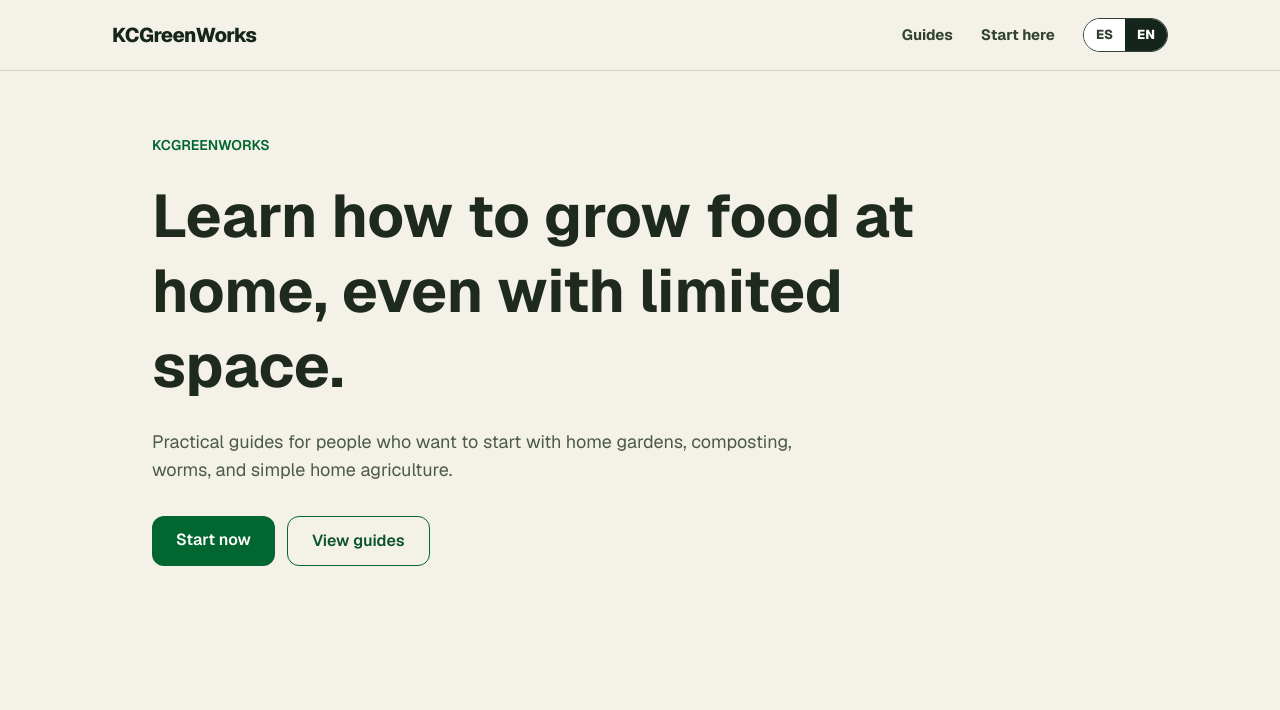
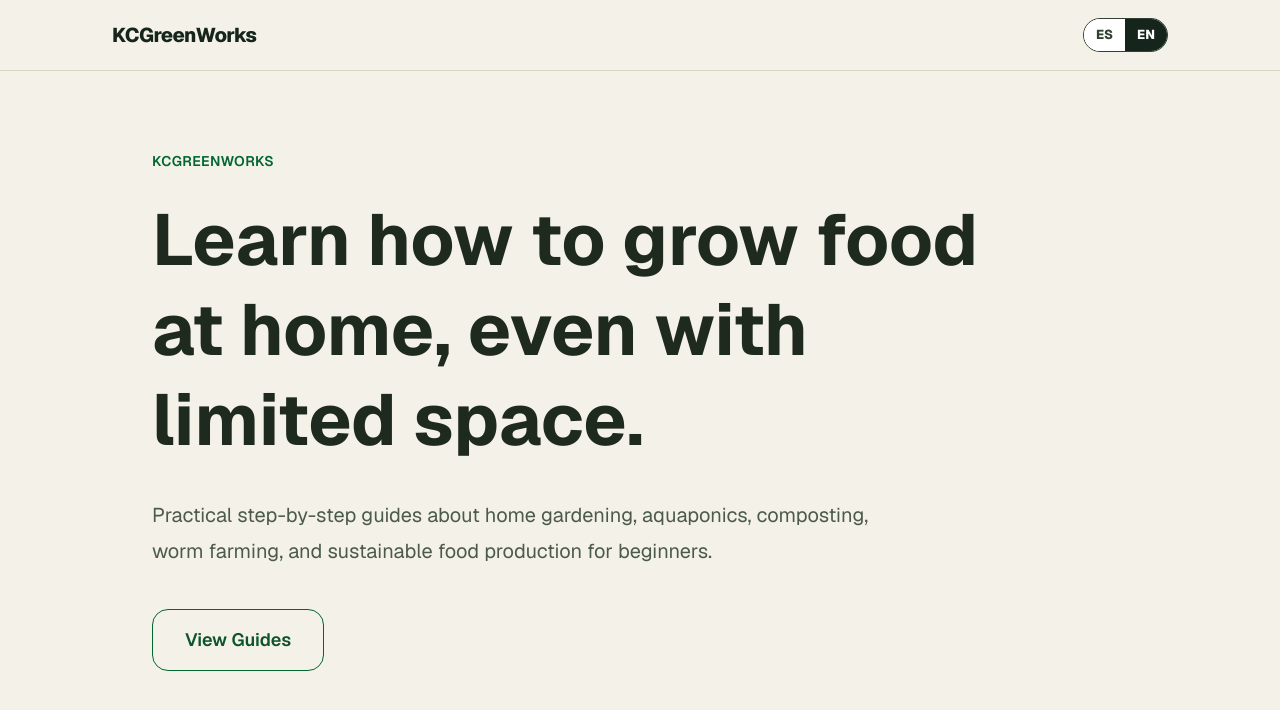
Before and after one commit to kcgreenworks/kcgreenworks, a Next.js app: page /en in a window 1280 px wide. Shown: the top 710 px of the page. Built offline with nearby package versions, Linux system fonts and the light colour scheme.

Commit message:
Update blog content

```diff
--- a/app/en/page.tsx
+++ b/app/en/page.tsx
@@ -1,39 +1,28 @@
 export default function HomeEN() {
   return (
     <main className="min-h-screen bg-[#f4f1e8] text-[#1f2a1f]">
-      <section className="mx-auto max-w-5xl px-6 py-16">
+      <section className="mx-auto max-w-5xl px-6 py-20">
+        <p className="mb-6 text-sm font-semibold uppercase tracking-wide text-green-800">
+          KCGREENWORKS
+        </p>
 
-        <div className="mb-6 flex items-center justify-between">
-          <p className="text-sm font-semibold text-green-800">
-            KCGREENWORKS
-          </p>
-        </div>
-
-        <h1 className="max-w-3xl text-4xl font-bold leading-tight md:text-6xl">
+        <h1 className="max-w-4xl text-5xl font-bold leading-tight md:text-7xl">
           Learn how to grow food at home, even with limited space.
         </h1>
 
-        <p className="mt-6 max-w-2xl text-lg text-[#4b5a4b]">
-          Practical guides for people who want to start with home gardens,
-          composting, worms, and simple home agriculture.
+        <p className="mt-8 max-w-3xl text-xl leading-9 text-[#4b5a4b]">
+          Practical step-by-step guides about home gardening, aquaponics,
+          composting, worm farming, and sustainable food production for beginners.
         </p>
 
-        <div className="mt-8 flex flex-col gap-3 sm:flex-row">
+        <div className="mt-10">
           <a
-            className="rounded-xl bg-green-800 px-6 py-3 text-center font-semibold text-white"
-            href="/en/start-here"
+            href="/en/blog"
+            className="inline-flex rounded-2xl border border-green-800 px-8 py-4 text-lg font-semibold text-green-900 transition hover:bg-green-800 hover:text-white"
           >
-            Start now
-          </a>
-
-          <a
-            className="rounded-xl border border-green-800 px-6 py-3 text-center font-semibold text-green-900"
-            href="/en/blog"
-          >
-            View guides
+            View Guides
           </a>
         </div>
-
       </section>
     </main>
   );
--- a/app/page.tsx
+++ b/app/page.tsx
@@ -17,15 +17,8 @@ export default function Home() {
 
         <div className="mt-8 flex flex-col gap-3 sm:flex-row">
           <a
-            href="/start-here"
-            className="rounded-xl bg-green-800 px-6 py-3 text-center font-semibold text-white"
-          >
-            Empezar ahora
-          </a>
-
-          <a
             href="/blog"
-            className="rounded-xl border border-green-800 px-6 py-3 text-center font-semibold text-green-900"
+            className="rounded-xl border border-green-800 px-6 py-3 text-center font-semibold text-green-900 transition hover:bg-green-800 hover:text-white"
           >
             Ver guías
           </a>
--- a/components/SiteHeader.tsx
+++ b/components/SiteHeader.tsx
@@ -54,29 +54,7 @@ export default function SiteHeader() {
           KCGreenWorks
         </Link>
 
-        <nav
-          style={{
-            display: "flex",
-            alignItems: "center",
-            gap: "28px",
-            fontSize: "15px",
-            fontWeight: 700,
-          }}
-        >
-          <Link
-            href={isEnglish ? "/en/blog" : "/blog"}
-            style={{ color: "#314232", textDecoration: "none" }}
-          >
-            {isEnglish ? "Guides" : "Guías"}
-          </Link>
-
-          <Link
-            href={isEnglish ? "/en/start-here" : "/start-here"}
-            style={{ color: "#314232", textDecoration: "none" }}
-          >
-            {isEnglish ? "Start here" : "Empieza aquí"}
-          </Link>
-
+        {/* LANGUAGE SWITCHER ONLY */}
         <div
           style={{
             display: "flex",
@@ -112,7 +90,6 @@ export default function SiteHeader() {
             EN
           </Link>
         </div>
-        </nav>
       </div>
     </header>
   );
```
Lines whose indentation alone changed are shown as unchanged.
